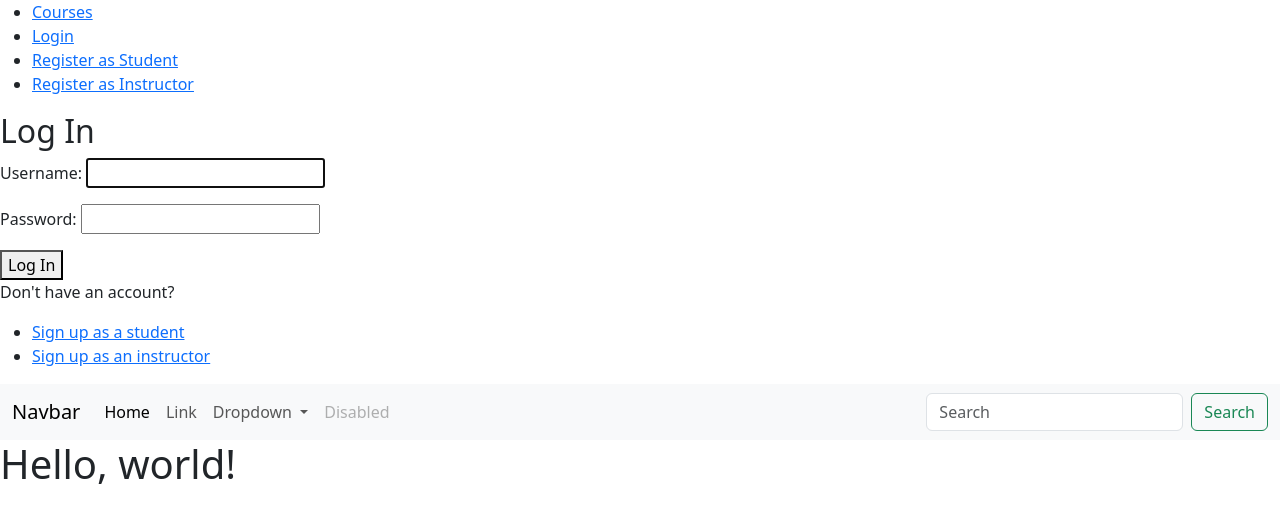
After one commit to MusfiqDehan/OnlineLearningPlatform, a Django app: page /accounts/login/ in a window 1280 px wide. The commit adds this page. Shown: the top 523 px of the page. Run offline with Django 5.2, Linux system fonts and the light colour scheme.

Commit message:
Add templates for accounts

```diff
--- /dev/null
+++ b/templates/accounts/login.html
@@ -0,0 +1,19 @@
+{% extends 'base.html' %}
+
+{% block content %}
+  <h2>Log In</h2>
+  <form method="post">
+    {% csrf_token %}
+    {{ form.as_p }}
+    <button type="submit">Log In</button>
+  </form>
+  <p>Don't have an account?</p>
+  <ul>
+    <li>
+      <a href="{% url 'student_signup' %}">Sign up as a student</a>
+    </li>
+    <li>
+      <a href="{% url 'instructor_signup' %}">Sign up as an instructor</a>
+    </li>
+  </ul>
+{% endblock %}
--- a/templates/base.html
+++ b/templates/base.html
@@ -5,10 +5,107 @@
     <meta name="viewport" content="width=device-width, initial-scale=1.0" />
     <title>
       {% block title %}
-
-      {% endblock %}| Online Learning Platform
+        Online Learning Platform
+      {% endblock %}
     </title>
   </head>
 
-  <body></body>
+  <body>
+    <header>
+      <nav>
+        <ul>
+          <li>
+            <a href="{% url 'course_list' %}">Courses</a>
+          </li>
+          {% if user.is_authenticated %}
+            {% if user.is_instructor %}
+              <li>
+                <a href="{% url 'course_create' %}">Create Course</a>
+              </li>
+            {% endif %}
+            <li>Welcome, {{ user.username }}</li>
+            <li>
+              <a href="{% url 'logout' %}">Logout</a>
+            </li>
+          {% else %}
+            <li>
+              <a href="{% url 'login' %}">Login</a>
+            </li>
+            <li>
+              <a href="{% url 'student_signup' %}">Register as Student</a>
+            </li>
+            <li>
+              <a href="{% url 'instructor_signup' %}">Register as Instructor</a>
+            </li>
+          {% endif %}
+        </ul>
+      </nav>
+    </header>
+
+    <main>
+        {% if messages %}
+        <ul class="messages">
+            {% for message in messages %}
+                <li{% if message.tags %} class="{{ message.tags }}"{% endif %}>{{ message }}</li>
+            {% endfor %}
+        </ul>
+        {% endif %}
+
+        {% block content %}
+
+        {% endblock %}
+    </main>
+  </body>
 </html>
+
+
+<!doctype html>
+<html lang="en">
+  <head>
+    <meta charset="utf-8">
+    <meta name="viewport" content="width=device-width, initial-scale=1">
+    <title>Bootstrap demo</title>
+    <link href="https://cdn.jsdelivr.net/npm/bootstrap@5.3.3/dist/css/bootstrap.min.css" rel="stylesheet" integrity="sha384-QWTKZyjpPEjISv5WaRU9OFeRpok6YctnYmDr5pNlyT2bRjXh0JMhjY6hW+ALEwIH" crossorigin="anonymous">
+  </head>
+  <body>
+
+    <nav class="navbar navbar-expand-lg bg-body-tertiary">
+        <div class="container-fluid">
+          <a class="navbar-brand" href="#">Navbar</a>
+          <button class="navbar-toggler" type="button" data-bs-toggle="collapse" data-bs-target="#navbarSupportedContent" aria-controls="navbarSupportedContent" aria-expanded="false" aria-label="Toggle navigation">
+            <span class="navbar-toggler-icon"></span>
+          </button>
+          <div class="collapse navbar-collapse" id="navbarSupportedContent">
+            <ul class="navbar-nav me-auto mb-2 mb-lg-0">
+              <li class="nav-item">
+                <a class="nav-link active" aria-current="page" href="#">Home</a>
+              </li>
+              <li class="nav-item">
+                <a class="nav-link" href="#">Link</a>
+              </li>
+              <li class="nav-item dropdown">
+                <a class="nav-link dropdown-toggle" href="#" role="button" data-bs-toggle="dropdown" aria-expanded="false">
+                  Dropdown
+                </a>
+                <ul class="dropdown-menu">
+                  <li><a class="dropdown-item" href="#">Action</a></li>
+                  <li><a class="dropdown-item" href="#">Another action</a></li>
+                  <li><hr class="dropdown-divider"></li>
+                  <li><a class="dropdown-item" href="#">Something else here</a></li>
+                </ul>
+              </li>
+              <li class="nav-item">
+                <a class="nav-link disabled" aria-disabled="true">Disabled</a>
+              </li>
+            </ul>
+            <form class="d-flex" role="search">
+              <input class="form-control me-2" type="search" placeholder="Search" aria-label="Search">
+              <button class="btn btn-outline-success" type="submit">Search</button>
+            </form>
+          </div>
+        </div>
+      </nav>
+    <h1>Hello, world!</h1>
+    <script src="https://cdn.jsdelivr.net/npm/bootstrap@5.3.3/dist/js/bootstrap.bundle.min.js" integrity="sha384-YvpcrYf0tY3lHB60NNkmXc5s9fDVZLESaAA55NDzOxhy9GkcIdslK1eN7N6jIeHz" crossorigin="anonymous"></script>
+  </body>
+</html>
```
Also changed, not shown: templates/accounts/instructor_signup.html (added, +16 -0 lines), templates/accounts/student_signup.html (added, +16 -0 lines).
